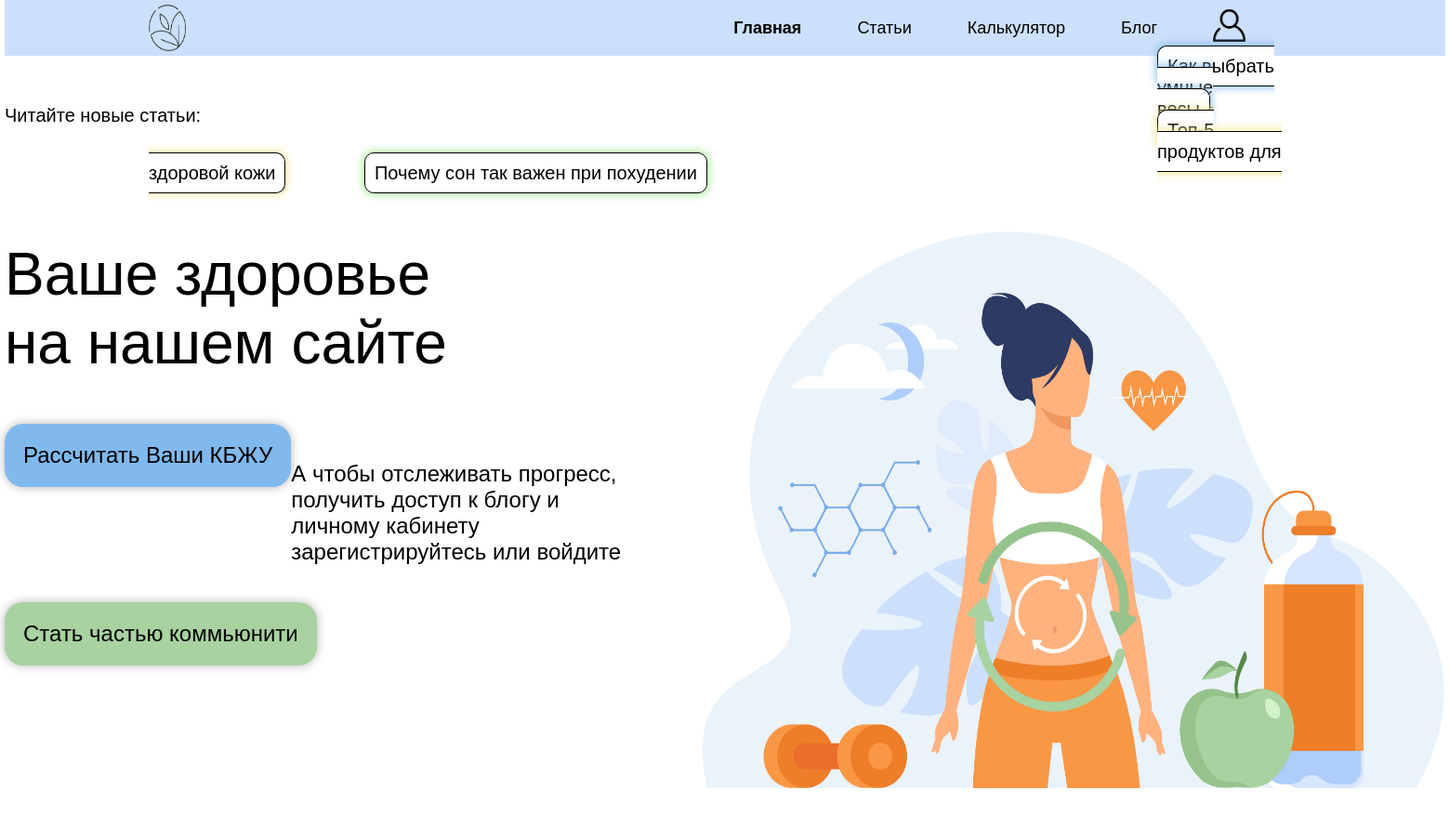
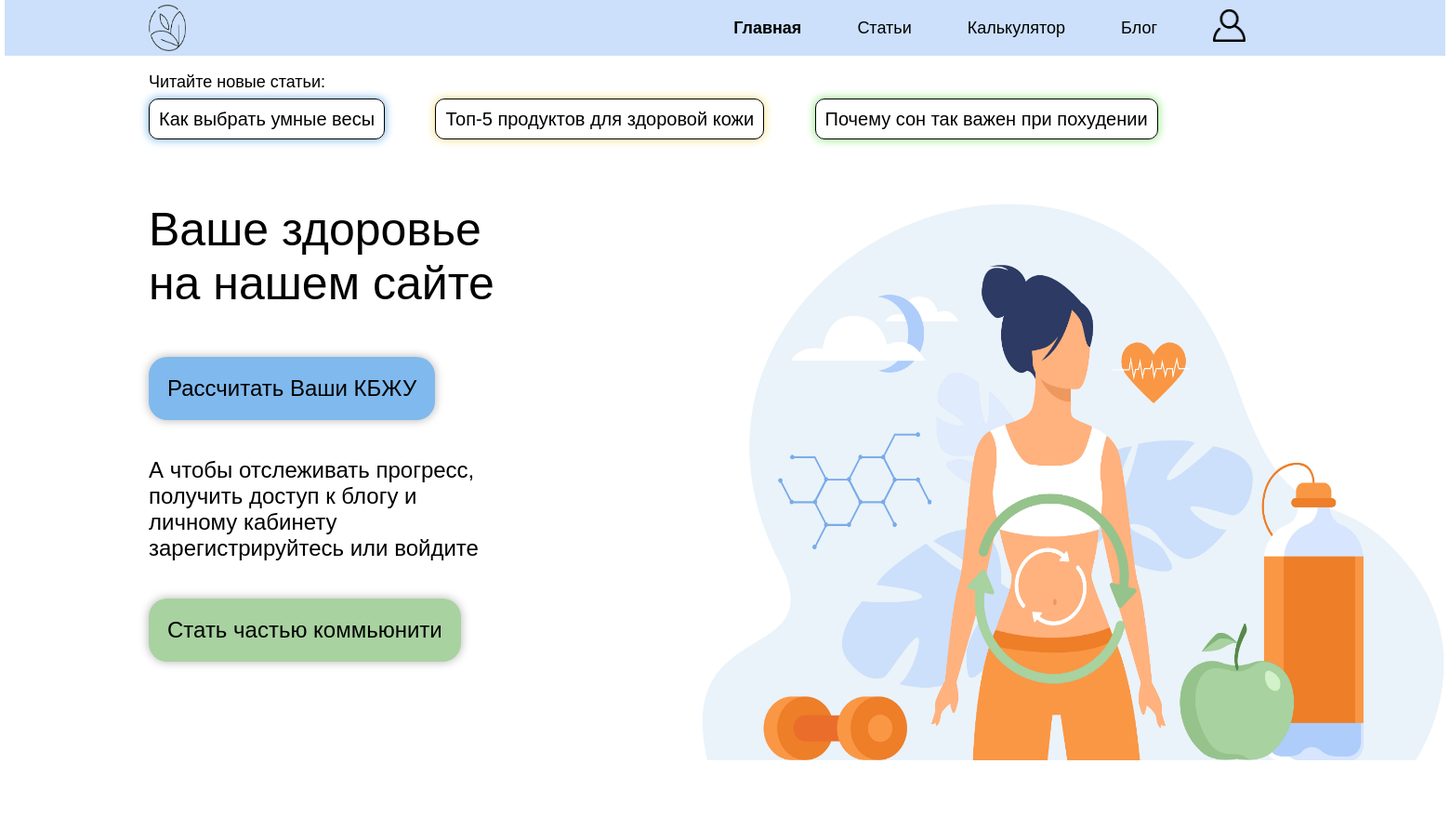
Before and after one commit to danponyavin/Healthy-Fitness, a Django app: page / in a window 1560 px wide. Shown: the whole page at 93% size. After the commit the page ends 818 px from the top, so only its background shows below. Run offline with Django 4.2, Linux system fonts and the light colour scheme.

Commit message:
Fixed bugs in main_page

```diff
--- a/healthyfitness/main/static/main/css/style_main.css
+++ b/healthyfitness/main/static/main/css/style_main.css
@@ -2,8 +2,6 @@ body {
     padding: 0;
     margin: 0;
     font-family: Arial, sans-serif;
-    overflow-y: hidden;
-    overflow-x: hidden;
 }
 
 header {
@@ -27,7 +25,7 @@ div {
 .mainInformation{
     margin: 0 auto;
     max-width: 1550px;
-    min-width: 1500px;
+    min-width: 1550px;
 }
 
 .logo{
@@ -74,17 +72,8 @@ div {
 }
 
 .readNewArticles p{
-    font-size: 20px;
-    font-weight: lighter;
+    font-size: 18px;
 }
-
-.readNewArticles .container {
-    margin-top: 33px;
-    float: left;
-    display: block;
-    padding: 0;
-}
-
 
 .containerOfArticles a{
     text-decoration: none;
@@ -98,7 +87,7 @@ div {
     box-sizing: border-box;
     border-radius: 10px;
     font-size: 20px;
-    margin-right: 80px;
+    margin-right: 50px;
 }
 
 .firstArticle{
@@ -113,23 +102,21 @@ div {
     box-shadow: 0px 0px 10px 1px #98EB88;
 }
 
-.mainPhrase p {
-    font-size: 64px;
-    float: left;
-    margin-top: 60px;
-    margin-bottom: 50px;
+.mainPhrase p{
+    font-size: 50px;
+    margin-left: 10%;
+    margin-top: 5%;
+    display: block;
 }
 
-.mainImage {
+.mainImage{
     float: right;
     padding: 0;
-    margin: 0;
     width: 800px;
     height: 600px;
-    margin-top: 50px;
-    margin-bottom: 30px;
+    margin-top: 0;
+    margin-bottom: 0;
 }
-
 
 .buttonCalc a{
     text-decoration: none;
@@ -140,6 +127,7 @@ div {
     padding: 20px;
     float: left;
     font-size: 24px;
+    margin-left: 10%;
 }
 
 .textAboutReg p{
@@ -148,6 +136,7 @@ div {
     height: 128px;
     font-size: 24px;
     margin-top: 40px;
+    margin-left: 10%;
 }
 
 
@@ -160,4 +149,5 @@ div {
     background: #A8D2A0;
     box-shadow: 0px 0px 10px 1px rgba(0, 0, 0, 0.25);
     border-radius: 20px;
+    margin-left: 10%;
 }
--- a/healthyfitness/main/templates/main/main_page.html
+++ b/healthyfitness/main/templates/main/main_page.html
@@ -62,8 +62,8 @@
 
     <section>
         <div class="mainPhrase">
+            <img src="{% static 'main/img/imgForMainPage.jpg' %}" alt="" class="mainImage">
             <p>Ваше здоровье<br>на нашем сайте</p>
-            <img src="{% static 'main/img/imgForMainPage.jpg' %}" alt="" class="mainImage">
         </div>
     </section>
 
```
